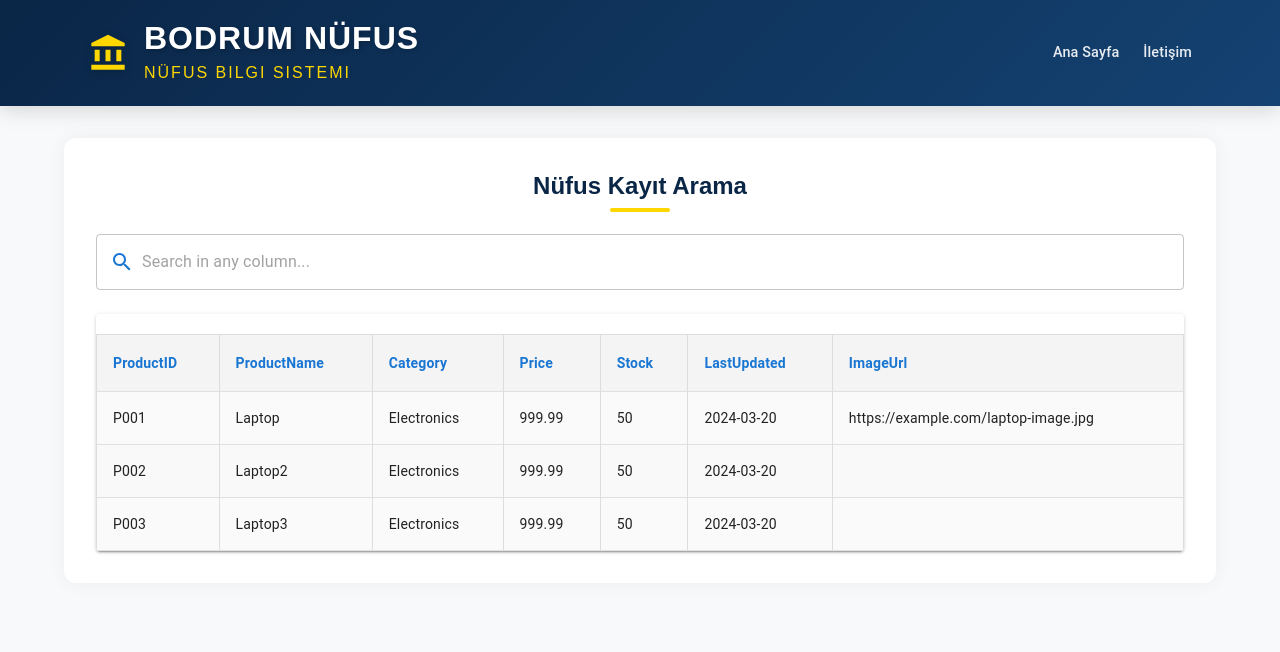
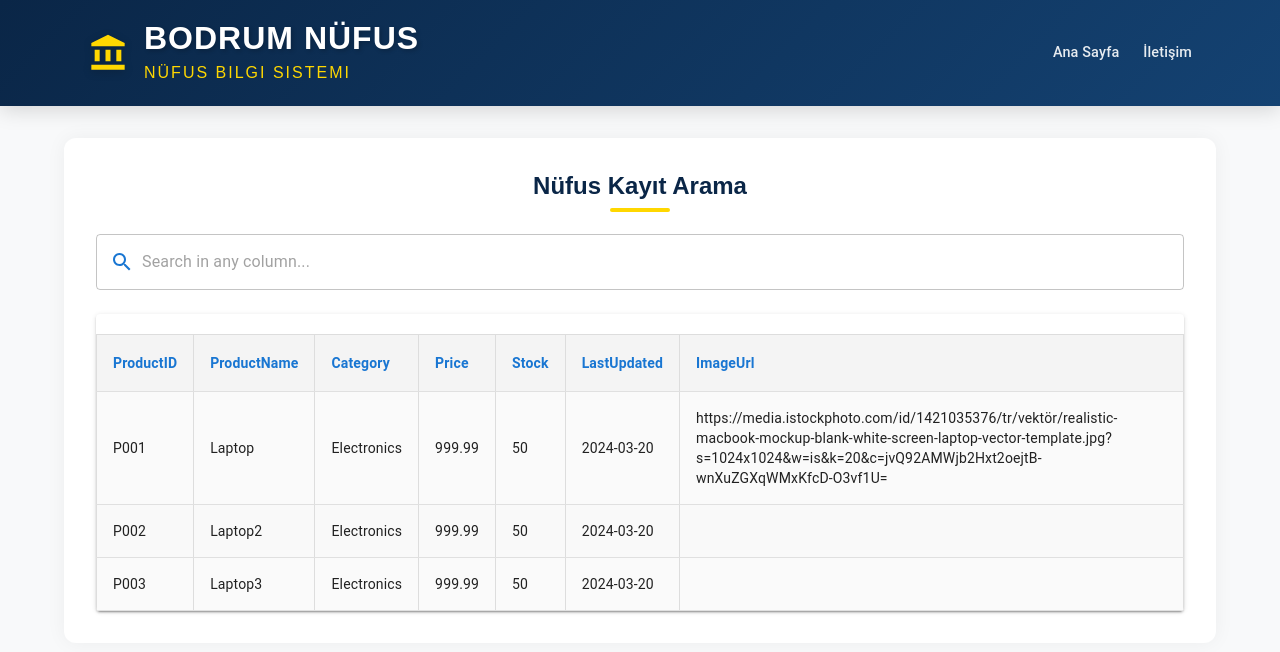
Before and after one commit to zrroayb/reactnufustest, a React (Create React App) app: page / in a window 1280 px wide. Shown: the top 652 px of the page. Built offline with nearby package versions, Linux system fonts and the light colour scheme; the HTML template or start-up script is replaced by a standard one.

Commit message:
Added laptop image

```diff
--- a/src/components/data.js
+++ b/src/components/data.js
@@ -6,7 +6,8 @@ export const productData = [
     Price: 999.99,
     Stock: 50,
     LastUpdated: "2024-03-20",
-    ImageUrl: "https://example.com/laptop-image.jpg", // Add image URLs for your products
+    ImageUrl:
+      "https://media.istockphoto.com/id/1421035376/tr/vektör/realistic-macbook-mockup-blank-white-screen-laptop-vector-template.jpg?s=1024x1024&w=is&k=20&c=jvQ92AMWjb2Hxt2oejtB-wnXuZGXqWMxKfcD-O3vf1U=", // Add image URLs for your products
   },
   {
     ProductID: "P002",
```
